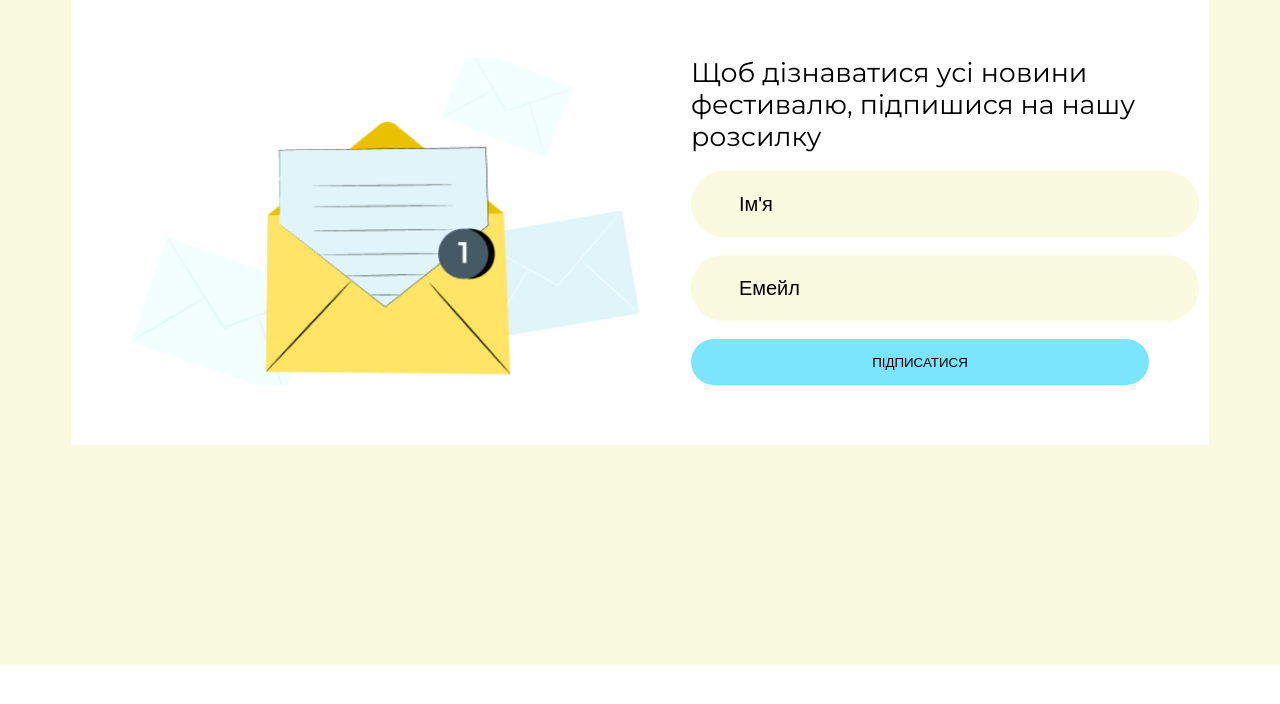
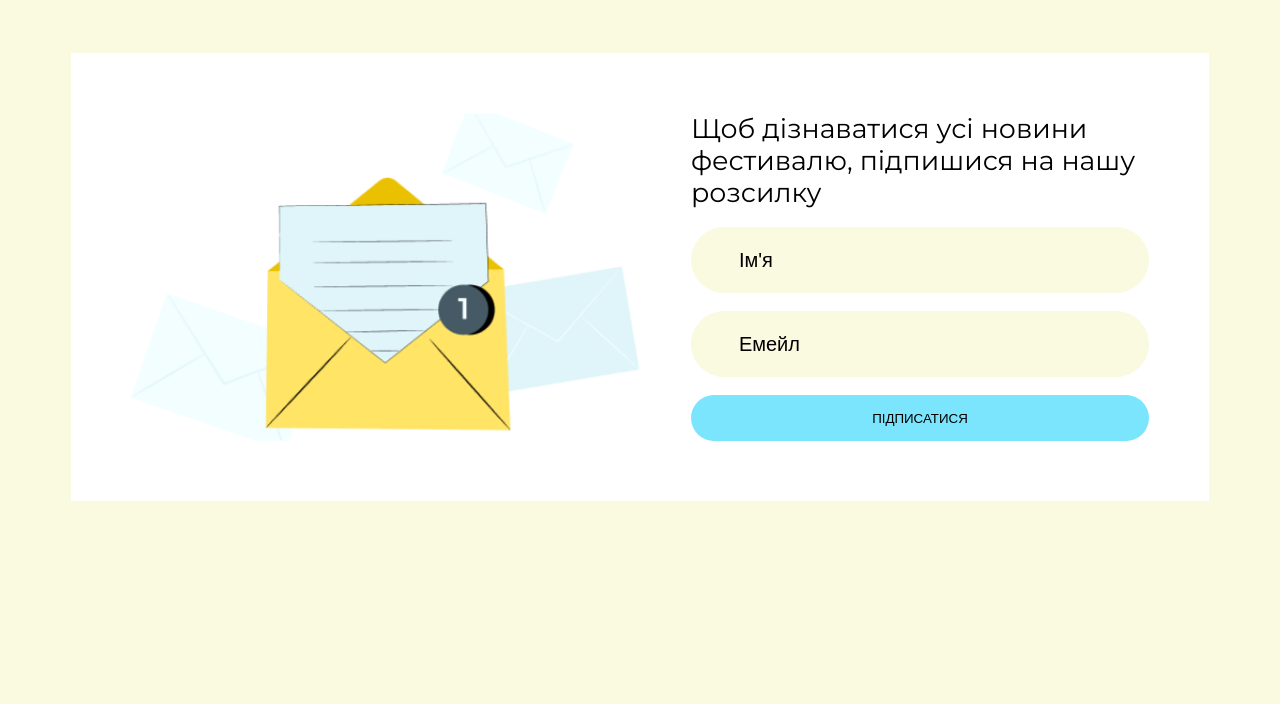
Before and after one commit to VladBalabas/Practice, a plain HTML site: page index.html in a window 1280 px wide. Shown: the part 4349-5053 px from the top of the page. Before the commit the page ends 5014 px from the top, so only its background shows below. Drawn offline with Linux system fonts and the light colour scheme.

Commit message:
Final fixes

```diff
--- a/style.css
+++ b/style.css
@@ -220,8 +220,12 @@ body {
 /* Contacts screen */
 
 .contacts-screen{
+    display: flex;
+    flex-direction: column;
     padding: 13.75em 4.4375em;
     background: rgba(249, 250, 223, 1);
+    gap: 7vh;
+
 }
 
 .contacts-block{
@@ -267,13 +271,13 @@ body {
     flex-direction: column;
     width: 45%;
     justify-content: space-between;
+    box-sizing: border-box;
 }
 
 .form-input{
     border-radius: 60px;
     border:none;
     background-color: rgba(249, 250, 223, 1);
-    width: 100%;
     height: 4rem;
     padding-left: 3rem;
 }
```
